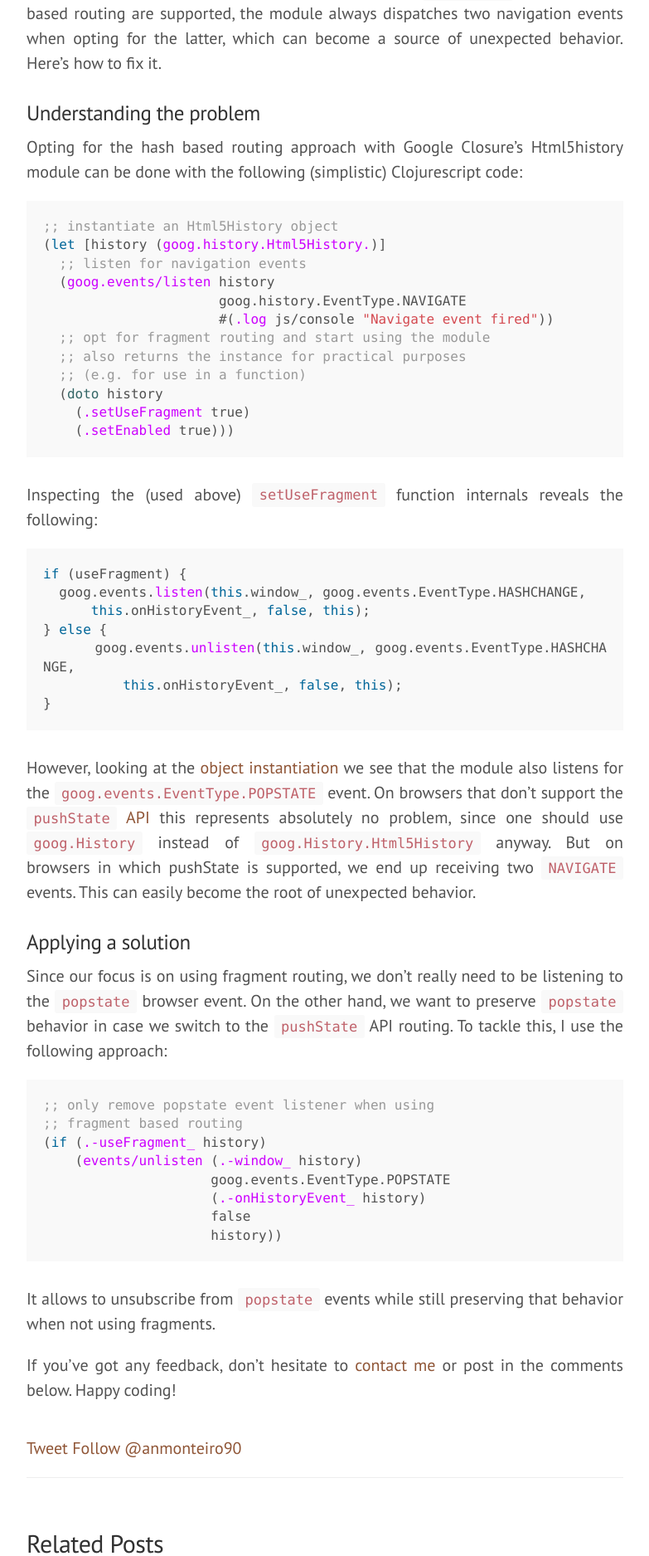
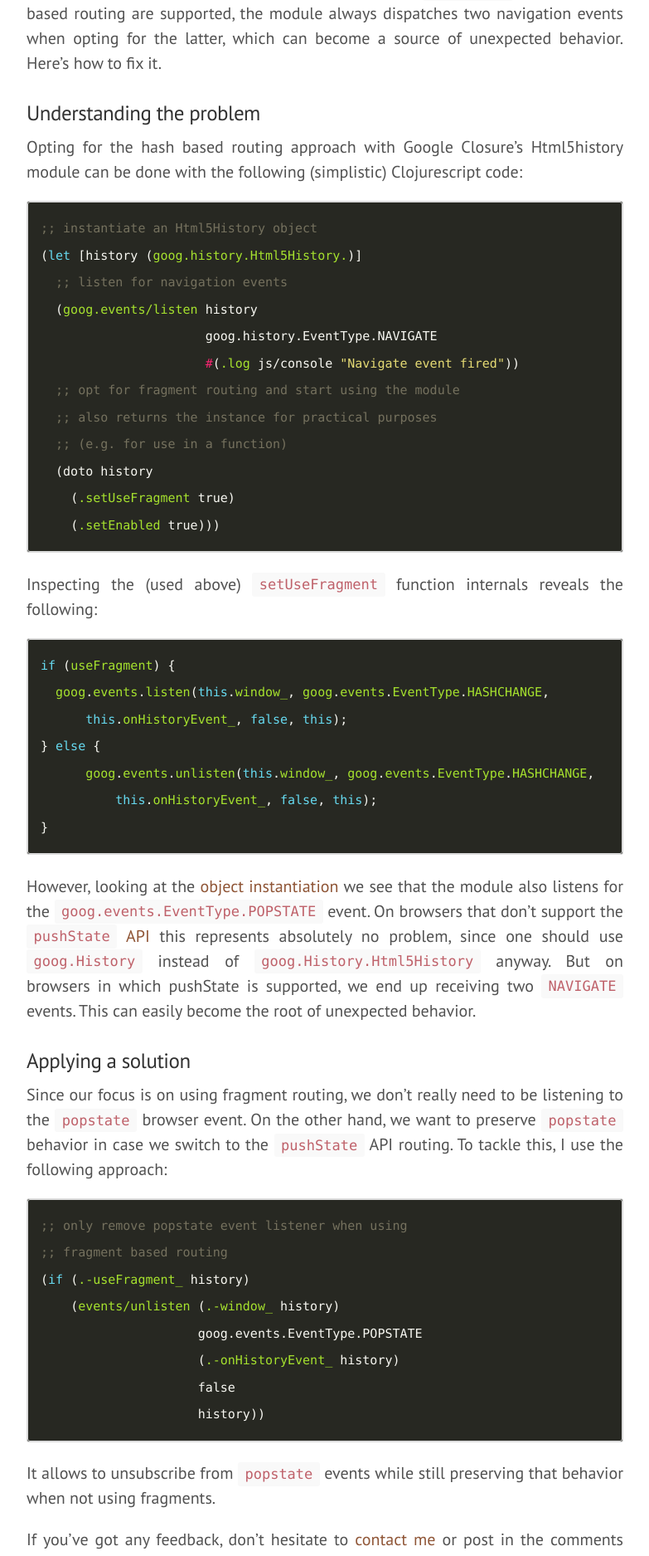
Before and after one commit to anmonteiro/anmonteiro.github.io, a Jekyll site: the page built from _posts/2015-09-11-solving-closure-librarys-html5history-double-event-dispatch.md, in a window 1280 px wide. Shown: the part 359-2234 px from the top of the page at 83% size, without its empty margins (248-1031 px from the left). Built offline with Jekyll 4.4.1, drawn with Linux system fonts in a browser that asks for light colours; comment, search, counter and statistics services are not loaded.

Commit message:
change highlight color scheme, test it in a few posts

````diff
--- a/_posts/2015-09-11-solving-closure-librarys-html5history-double-event-dispatch.md
+++ b/_posts/2015-09-11-solving-closure-librarys-html5history-double-event-dispatch.md
@@ -13,7 +13,7 @@
 Opting for the hash based routing approach with Google Closure's Html5history module can be done with the following (simplistic) Clojurescript code:
 
 
-{% highlight clojure %}
+```clojure
 ;; instantiate an Html5History object
 (let [history (goog.history.Html5History.)]
   ;; listen for navigation events
@@ -26,11 +26,11 @@
   (doto history
     (.setUseFragment true)
     (.setEnabled true)))
-{% endhighlight %}
+```
 
 Inspecting the (used above) [`setUseFragment`](https://github.com/google/closure-library/blob/master/closure/goog/history/html5history.js#L203) function internals reveals the following:
 
-{% highlight javascript %}
+```javascript
 if (useFragment) {
   goog.events.listen(this.window_, goog.events.EventType.HASHCHANGE,
       this.onHistoryEvent_, false, this);
@@ -38,7 +38,7 @@
       goog.events.unlisten(this.window_, goog.events.EventType.HASHCHANGE,
           this.onHistoryEvent_, false, this);
 }
-{% endhighlight %}
+```
 
 However, looking at the [object instantiation](https://github.com/google/closure-library/blob/master/closure/goog/history/html5history.js#L76) we see that the module also listens for the `goog.events.EventType.POPSTATE` event. On browsers that don't support the [`pushState` API](http://caniuse.com/#search=pushstate) this represents absolutely no problem, since one should use `goog.History` instead of `goog.History.Html5History` anyway. But on browsers in which pushState is supported, we end up receiving two `NAVIGATE` events. This can easily become the root of unexpected behavior.
 
@@ -47,7 +47,7 @@
 
 Since our focus is on using fragment routing, we don't really need to be listening to the `popstate` browser event. On the other hand, we want to preserve `popstate` behavior in case we switch to the `pushState` API routing. To tackle this, I use the following approach:
 
-{% highlight clojure %}
+```clojure
 ;; only remove popstate event listener when using
 ;; fragment based routing
 (if (.-useFragment_ history)
@@ -56,7 +56,7 @@
                      (.-onHistoryEvent_ history)
                      false
                      history))
-{% endhighlight %}
+```
 
 It allows to unsubscribe from `popstate` events while still preserving that behavior when not using fragments.
 
--- a/public/css/syntax.css
+++ b/public/css/syntax.css
@@ -1,71 +1,257 @@
-figure.highlight {
-  margin: 20px 0 30px 0;
+.highlight {
+  margin-bottom: 1.5em;
+  font-size: 12px;
+  font-size: 0.75rem;
+  line-height: 2.1667;
+  color: #d0d0d0;
+  border: 1px solid #dbdbdb;
+  background-color: #272822;
+  -webkit-border-radius: 3px;
+  -moz-border-radius: 3px;
+  border-radius: 3px;
+  /* Comment */
+  /* Error */
+  /* Keyword */
+  /* Literal */
+  /* Name */
+  /* Operator */
+  /* Punctuation */
+  /* Comment.Multiline */
+  /* Comment.Preproc */
+  /* Comment.Single */
+  /* Comment.Special */
+  /* Generic.Emph */
+  /* Generic.Strong */
+  /* Keyword.Constant */
+  /* Keyword.Declaration */
+  /* Keyword.Namespace */
+  /* Keyword.Pseudo */
+  /* Keyword.Reserved */
+  /* Keyword.Type */
+  /* Literal.Date */
+  /* Literal.Number */
+  /* Literal.String */
+  /* Name.Attribute */
+  /* Name.Builtin */
+  /* Name.Class */
+  /* Name.Constant */
+  /* Name.Decorator */
+  /* Name.Entity */
+  /* Name.Exception */
+  /* Name.Function */
+  /* Name.Label */
+  /* Name.Namespace */
+  /* Name.Other */
+  /* Name.Property */
+  /* Name.Tag */
+  /* Name.Variable */
+  /* Operator.Word */
+  /* Text.Whitespace */
+  /* Literal.Number.Float */
+  /* Literal.Number.Hex */
+  /* Literal.Number.Integer */
+  /* Literal.Number.Oct */
+  /* Literal.String.Backtick */
+  /* Literal.String.Char */
+  /* Literal.String.Doc */
+  /* Literal.String.Double */
+  /* Literal.String.Escape */
+  /* Literal.String.Heredoc */
+  /* Literal.String.Interpol */
+  /* Literal.String.Other */
+  /* Literal.String.Regex */
+  /* Literal.String.Single */
+  /* Literal.String.Symbol */
+  /* Name.Builtin.Pseudo */
+  /* Name.Variable.Class */
+  /* Name.Variable.Global */
+  /* Name.Variable.Instance */
+  /* Literal.Number.Integer.Long */
 }
-
-.hll { background-color: #ffffcc }
- /*{ background: #f0f3f3; }*/
-.c { color: #999; } /* Comment */
-.err { color: #AA0000; background-color: #FFAAAA } /* Error */
-.k { color: #006699; } /* Keyword */
-.o { color: #555555 } /* Operator */
-.cm { color: #0099FF; font-style: italic } /* Comment.Multiline */
-.cp { color: #009999 } /* Comment.Preproc */
-.c1 { color: #999; } /* Comment.Single */
-.cs { color: #999; } /* Comment.Special */
-.gd { background-color: #FFCCCC; border: 1px solid #CC0000 } /* Generic.Deleted */
-.ge { font-style: italic } /* Generic.Emph */
-.gr { color: #FF0000 } /* Generic.Error */
-.gh { color: #003300; } /* Generic.Heading */
-.gi { background-color: #CCFFCC; border: 1px solid #00CC00 } /* Generic.Inserted */
-.go { color: #AAAAAA } /* Generic.Output */
-.gp { color: #000099; } /* Generic.Prompt */
-.gs { } /* Generic.Strong */
-.gu { color: #003300; } /* Generic.Subheading */
-.gt { color: #99CC66 } /* Generic.Traceback */
-.kc { color: #006699; } /* Keyword.Constant */
-.kd { color: #006699; } /* Keyword.Declaration */
-.kn { color: #006699; } /* Keyword.Namespace */
-.kp { color: #006699 } /* Keyword.Pseudo */
-.kr { color: #006699; } /* Keyword.Reserved */
-.kt { color: #007788; } /* Keyword.Type */
-.m { color: #FF6600 } /* Literal.Number */
-.s { color: #d44950 } /* Literal.String */
-.na { color: #4f9fcf } /* Name.Attribute */
-.nb { color: #336666 } /* Name.Builtin */
-.nc { color: #00AA88; } /* Name.Class */
-.no { color: #336600 } /* Name.Constant */
-.nd { color: #9999FF } /* Name.Decorator */
-.ni { color: #999999; } /* Name.Entity */
-.ne { color: #CC0000; } /* Name.Exception */
-.nf { color: #CC00FF } /* Name.Function */
-.nl { color: #9999FF } /* Name.Label */
-.nn { color: #00CCFF; } /* Name.Namespace */
-.nt { color: #2f6f9f; } /* Name.Tag */
-.nv { color: #003333 } /* Name.Variable */
-.ow { color: #000000; } /* Operator.Word */
-.w { color: #bbbbbb } /* Text.Whitespace */
-.mf { color: #FF6600 } /* Literal.Number.Float */
-.mh { color: #FF6600 } /* Literal.Number.Hex */
-.mi { color: #FF6600 } /* Literal.Number.Integer */
-.mo { color: #FF6600 } /* Literal.Number.Oct */
-.sb { color: #CC3300 } /* Literal.String.Backtick */
-.sc { color: #CC3300 } /* Literal.String.Char */
-.sd { color: #CC3300; font-style: italic } /* Literal.String.Doc */
-.s2 { color: #CC3300 } /* Literal.String.Double */
-.se { color: #CC3300; } /* Literal.String.Escape */
-.sh { color: #CC3300 } /* Literal.String.Heredoc */
-.si { color: #AA0000 } /* Literal.String.Interpol */
-.sx { color: #CC3300 } /* Literal.String.Other */
-.sr { color: #33AAAA } /* Literal.String.Regex */
-.s1 { color: #CC3300 } /* Literal.String.Single */
-.ss { color: #2E9FFF } /* Literal.String.Symbol */
-/*.ss { color: #FFCC33 } /* Literal.String.Symbol */
-.bp { color: #336666 } /* Name.Builtin.Pseudo */
-.vc { color: #003333 } /* Name.Variable.Class */
-.vg { color: #003333 } /* Name.Variable.Global */
-.vi { color: #003333 } /* Name.Variable.Instance */
-.il { color: #FF6600 } /* Literal.Number.Integer.Long */
-
-.css .o,
-.css .o + .nt,
-.css .nt + .nt { color: #999; }
+.highlight pre {
+  position: relative;
+  margin: 0;
+  padding: 1em;
+}
+.highlight .lineno {
+  padding-right: 24px;
+  color: #8f908a;
+}
+.highlight .hll {
+  background-color: #49483e;
+}
+.highlight .c {
+  color: #75715e;
+}
+.highlight .err {
+  color: #960050;
+  background-color: #1e0010;
+}
+.highlight .k {
+  color: #66d9ef;
+}
+.highlight .l {
+  color: #ae81ff;
+}
+.highlight .n {
+  color: #f8f8f2;
+}
+.highlight .o {
+  color: #f92672;
+}
+.highlight .p {
+  color: #f8f8f2;
+}
+.highlight .cm {
+  color: #75715e;
+}
+.highlight .cp {
+  color: #75715e;
+}
+.highlight .c1 {
+  color: #75715e;
+}
+.highlight .cs {
+  color: #75715e;
+}
+.highlight .ge {
+  font-style: italic;
+}
+.highlight .gs {
+  font-weight: bold;
+}
+.highlight .kc {
+  color: #66d9ef;
+}
+.highlight .kd {
+  color: #66d9ef;
+}
+.highlight .kn {
+  color: #f92672;
+}
+.highlight .kp {
+  color: #66d9ef;
+}
+.highlight .kr {
+  color: #66d9ef;
+}
+.highlight .kt {
+  color: #66d9ef;
+}
+.highlight .ld {
+  color: #e6db74;
+}
+.highlight .m {
+  color: #ae81ff;
+}
+.highlight .s {
+  color: #e6db74;
+}
+.highlight .na {
+  color: #a6e22e;
+}
+.highlight .nb {
+  color: #f8f8f2;
+}
+.highlight .nc {
+  color: #a6e22e;
+}
+.highlight .no {
+  color: #66d9ef;
+}
+.highlight .nd {
+  color: #a6e22e;
+}
+.highlight .ni {
+  color: #f8f8f2;
+}
+.highlight .ne {
+  color: #a6e22e;
+}
+.highlight .nf {
+  color: #a6e22e;
+}
+.highlight .nl {
+  color: #f8f8f2;
+}
+.highlight .nn {
+  color: #f8f8f2;
+}
+.highlight .nx {
+  color: #a6e22e;
+}
+.highlight .py {
+  color: #f8f8f2;
+}
+.highlight .nt {
+  color: #f92672;
+}
+.highlight .nv {
+  color: #f8f8f2;
+}
+.highlight .ow {
+  color: #f92672;
+}
+.highlight .w {
+  color: #f8f8f2;
+}
+.highlight .mf {
+  color: #ae81ff;
+}
+.highlight .mh {
+  color: #ae81ff;
+}
+.highlight .mi {
+  color: #ae81ff;
+}
+.highlight .mo {
+  color: #ae81ff;
+}
+.highlight .sb {
+  color: #e6db74;
+}
+.highlight .sc {
+  color: #e6db74;
+}
+.highlight .sd {
+  color: #e6db74;
+}
+.highlight .s2 {
+  color: #e6db74;
+}
+.highlight .se {
+  color: #ae81ff;
+}
+.highlight .sh {
+  color: #e6db74;
+}
+.highlight .si {
+  color: #e6db74;
+}
+.highlight .sx {
+  color: #e6db74;
+}
+.highlight .sr {
+  color: #e6db74;
+}
+.highlight .s1 {
+  color: #e6db74;
+}
+.highlight .ss {
+  color: #e6db74;
+}
+.highlight .bp {
+  color: #f8f8f2;
+}
+.highlight .vc {
+  color: #f8f8f2;
+}
+.highlight .vg {
+  color: #f8f8f2;
+}
+.highlight .vi {
+  color: #f8f8f2;
+}
+.highlight .il {
+  color: #ae81ff;
+}
````
Also changed, not shown: _posts/2015-09-03-setting-up-heroku-config-variables-with-clojure.md (+4 -4 lines).
